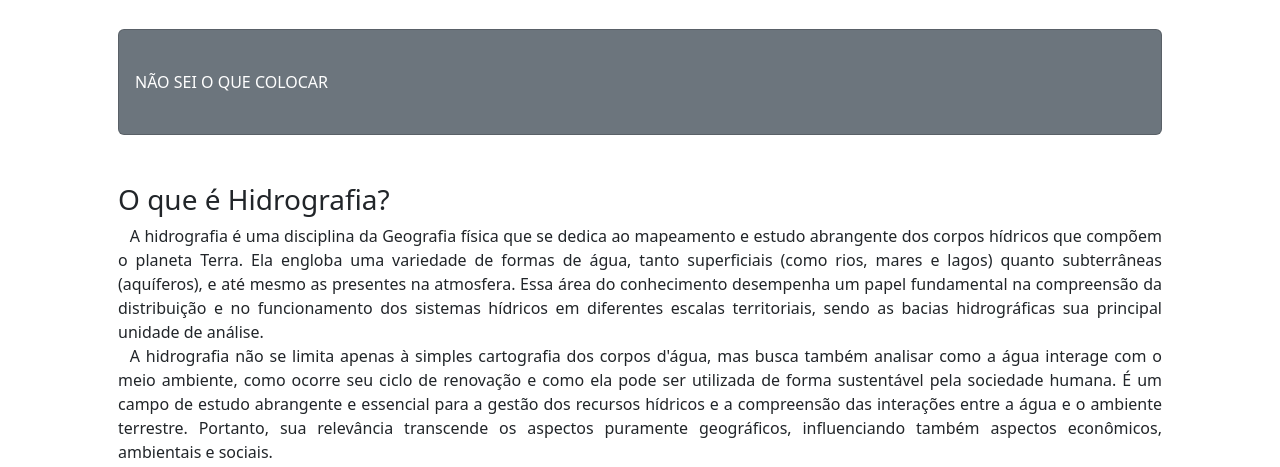
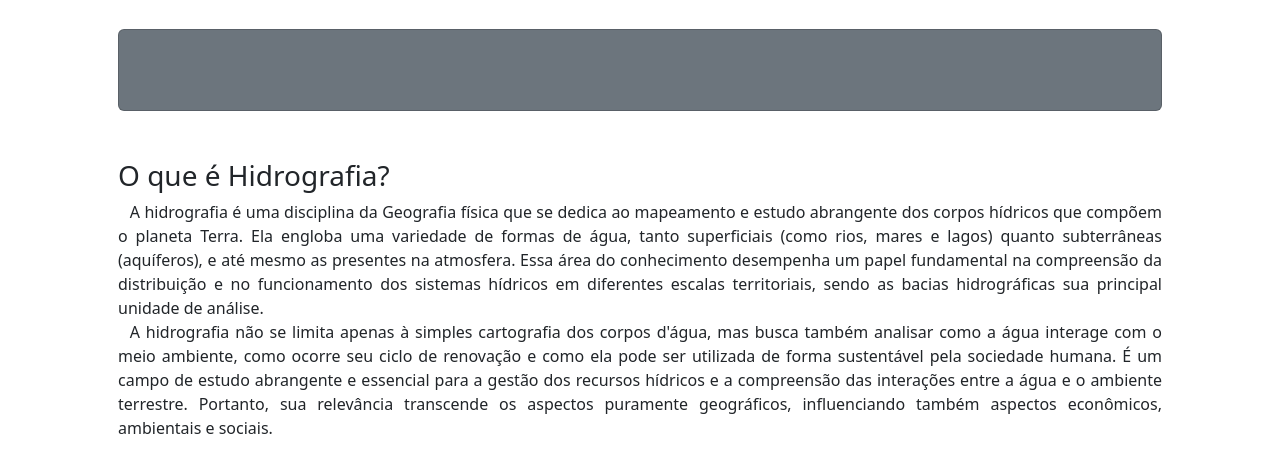
Before and after one commit to Luanagrazi/hidrografia_carlos, a plain HTML site: page index.html in a window 1280 px wide. Shown: the part 530-997 px from the top of the page. Drawn offline with nearby package versions, Linux system fonts and the light colour scheme; a script that the page names is missing.

Commit message:
Update index.html

```diff
--- a/index.html
+++ b/index.html
@@ -139,7 +139,7 @@
             </div>
         </div>
         <div class="card text-white bg-secondary my-5 py-4 text-center">
-            <div class="card-body"><p class="text-white m-0">NÃO SEI O QUE COLOCAR</p></div>
+            <div class="card-body"><p class="text-white m-0"></p></div>
         </div>
         <h3 id="tundra">O que é Hidrografia?</h3>
             <p>⠀A hidrografia é uma disciplina da Geografia física que se dedica ao mapeamento e estudo abrangente dos corpos hídricos que compõem o planeta Terra. Ela engloba uma variedade de formas de água, tanto superficiais (como rios, mares e lagos) quanto subterrâneas (aquíferos), e até mesmo as presentes na atmosfera. Essa área do conhecimento desempenha um papel fundamental na compreensão da distribuição e no funcionamento dos sistemas hídricos em diferentes escalas territoriais, sendo as bacias hidrográficas sua principal unidade de análise. <br/>
```
